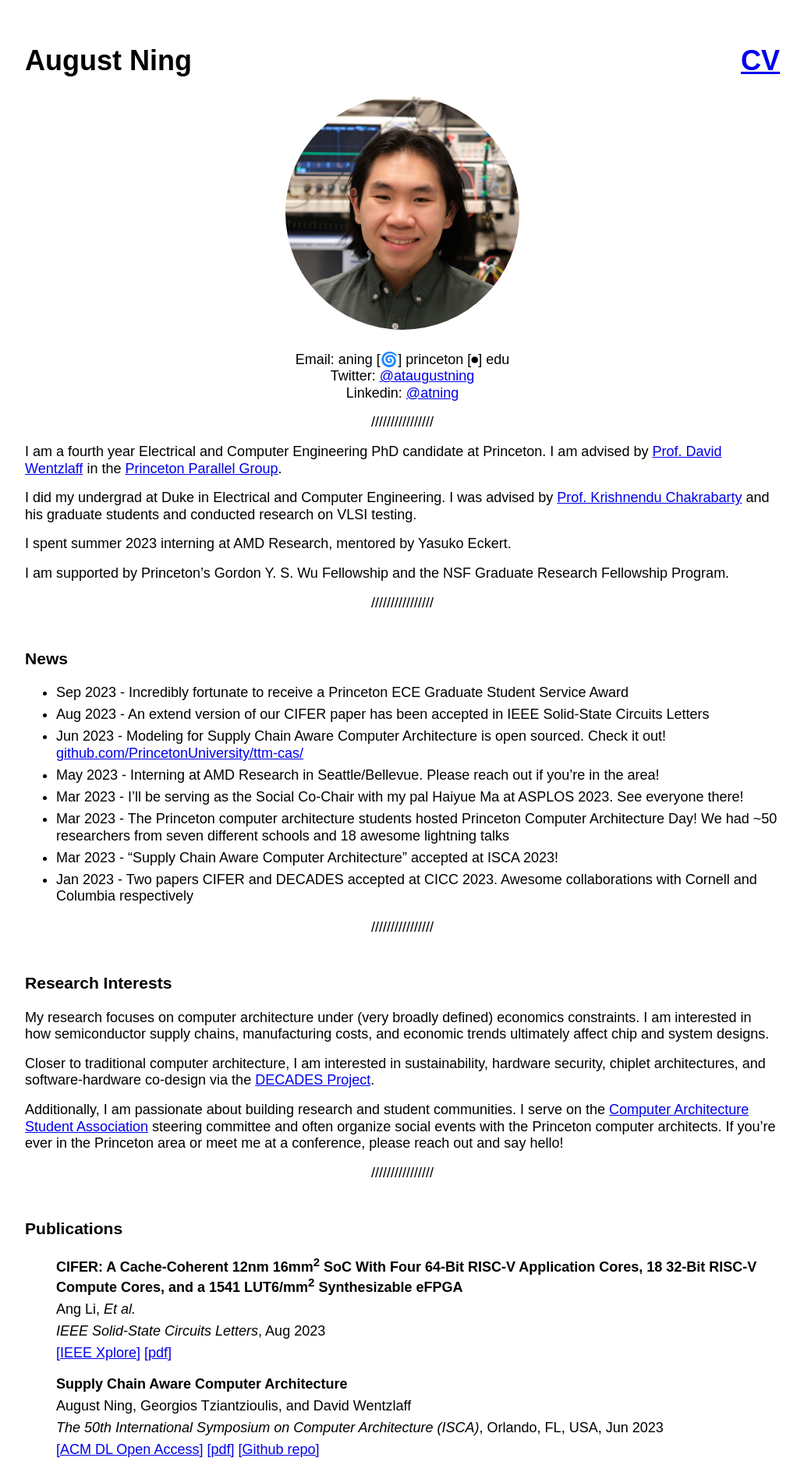
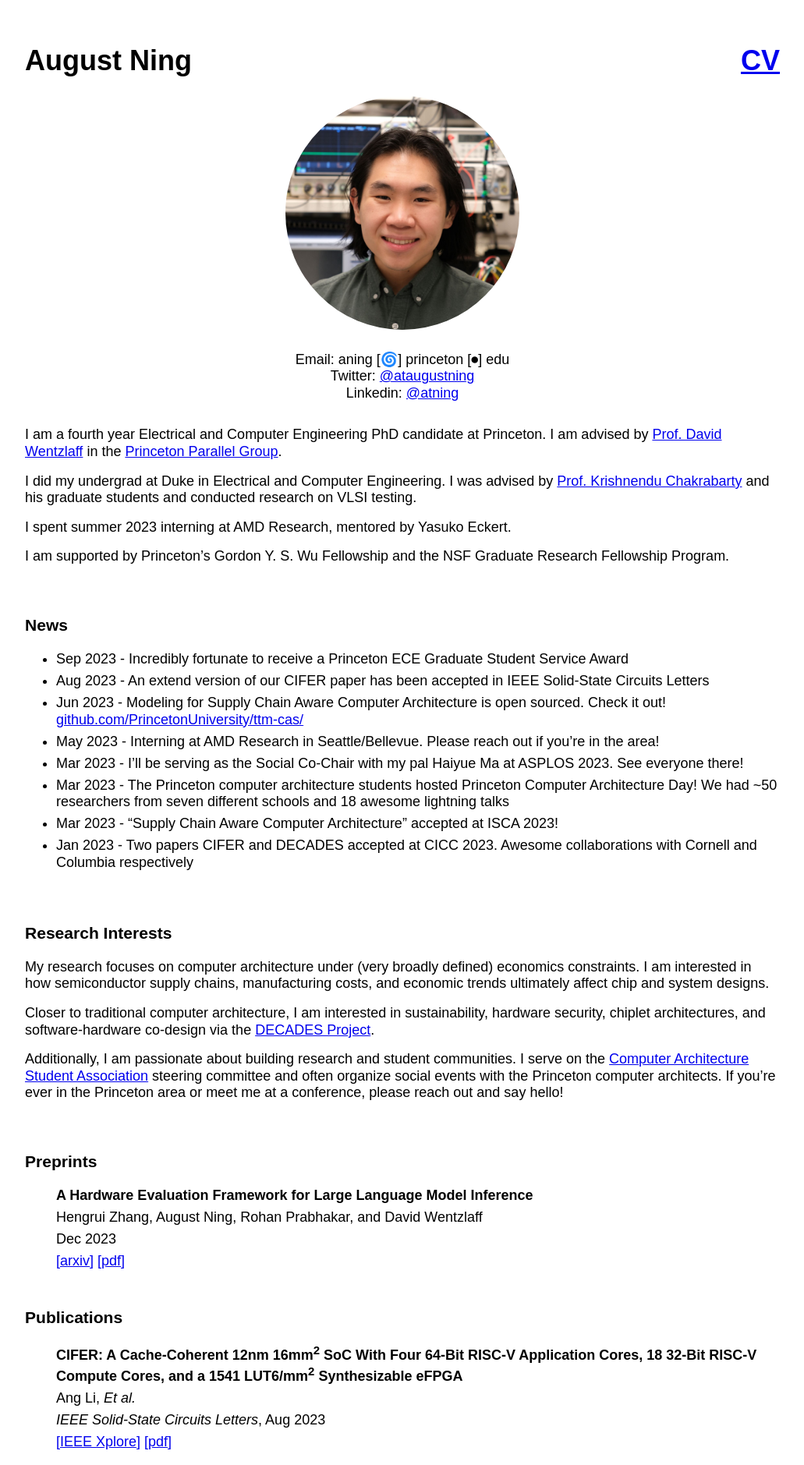
Before and after one commit to AugustNing/augustning.github.io, a Jekyll site: the page built from index.md, in a window 1280 px wide. Shown: the top 1879 px of the page at 78% size, without its empty margins (124-1155 px from the left). Built offline with Jekyll 4.4.1, drawn with Linux system fonts in a browser that asks for light colours.

Commit message:
added llm hardware eval framework arxiv paper

```diff
--- a/_sass/no-style-please.scss
+++ b/_sass/no-style-please.scss
@@ -51,12 +51,14 @@ li { margin: 0.4rem 0; }
   padding: 2rem 2rem;
 }
 
+// edit the content string for custom markdown '---' break
+
 hr {
   text-align: center;
   border: 0;
 
-  &:before { content: '////////' }
-  &:after { content: attr(data-content) '////////' }
+  &:before { content: ' ' }
+  &:after { content: attr(data-content) ' ' }
 }
 
 table { width: 100%; }
--- a/index.md
+++ b/index.md
@@ -51,6 +51,16 @@ Additionally, I am passionate about building research and student communities. I
 
 ***
 <!-- authors, "title in quotes,", *conference in italics*, city, state, country, month year -->
+### **Preprints**
+
+<ul class='no_marker'>
+	<li><b>A Hardware Evaluation Framework for Large Language Model Inference</b></li>
+	<li>Hengrui Zhang, August Ning, Rohan Prabhakar, and David Wentzlaff</li>
+	<li>Dec 2023</li>
+	<li><a href="https://arxiv.org/abs/2312.03134">[arxiv]</a> <a href="assets/papers/llm-hardware-eval-arxiv-2023.pdf">[pdf]</a></li>
+</ul>
+
+<!-- authors, "title in quotes,", *conference in italics*, city, state, country, month year -->
 ### **Publications**
 
 <ul class='no_marker'>
@@ -96,8 +106,6 @@ Additionally, I am passionate about building research and student communities. I
 	<li><a href="https://ieeexplore.ieee.org/document/9316977">[IEEE Xplore]</a> <a href="assets/papers/vadft-cntfet-tvlsi-2021.pdf">[pdf]</a></li>
 </ul>
 
----
-
 ### **Workshops/Presentations**
 
 <ul class='no_marker'>
```
Also changed, not shown: 1 other file.
